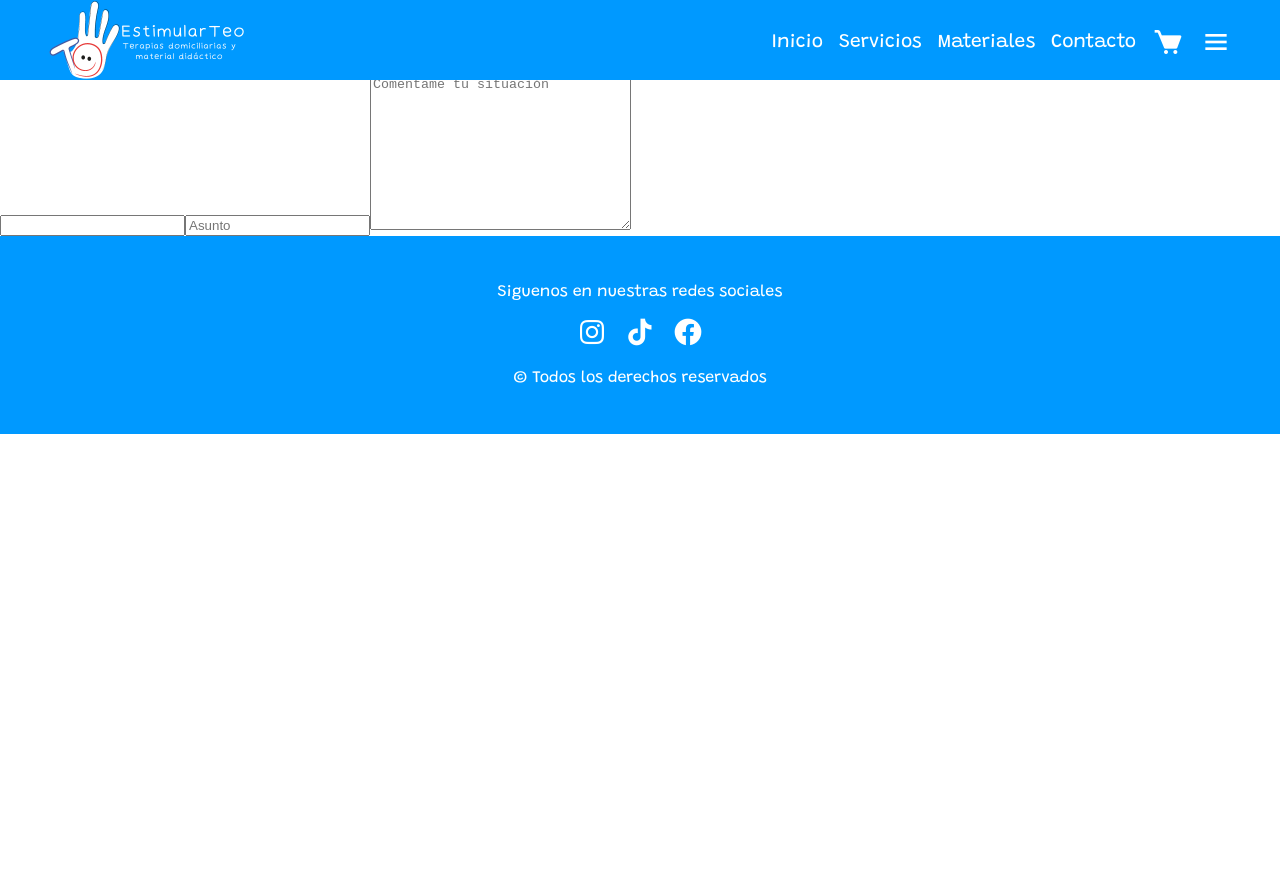
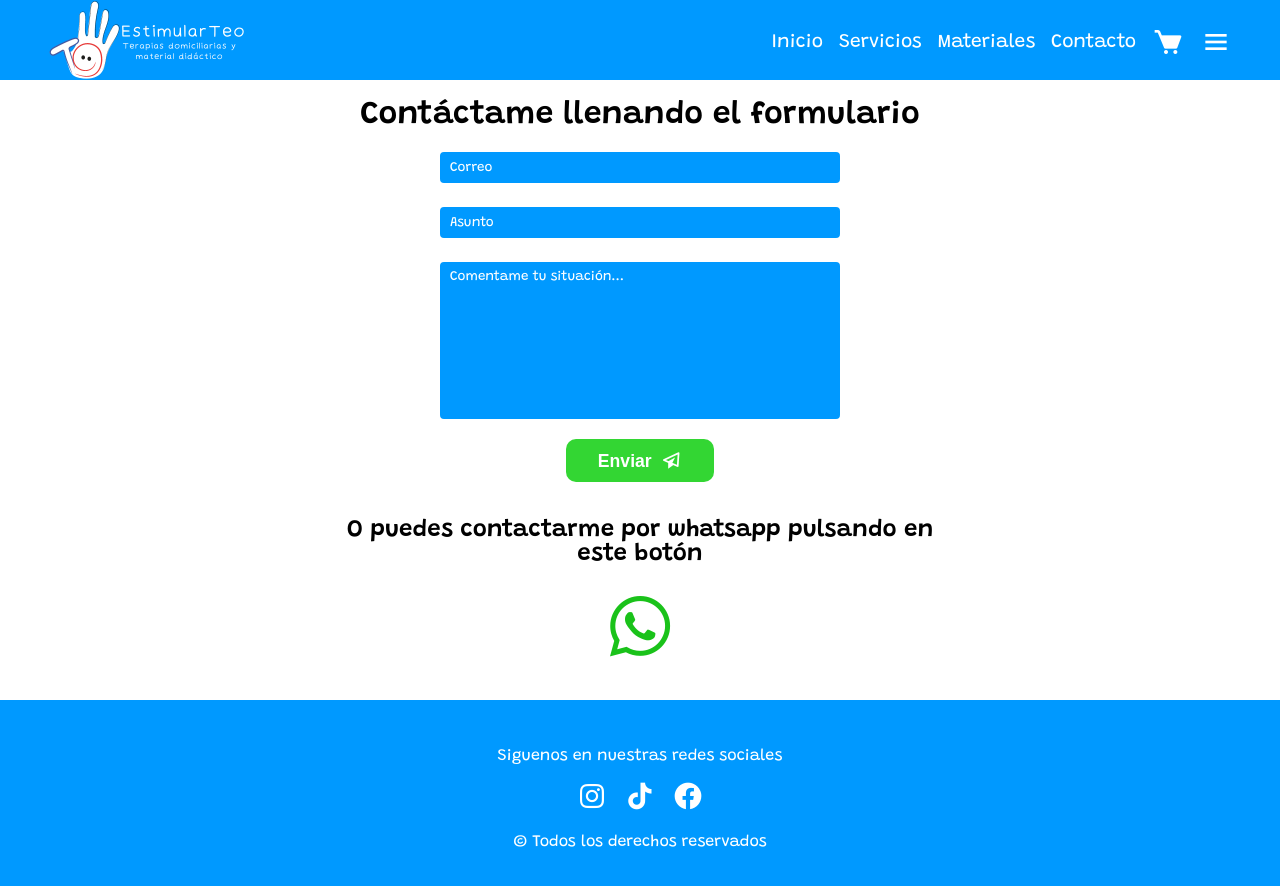
Before and after one commit to JuniorPacheco/estimularTeo, a Next.js app: page /contacto in a window 1280 px wide. Shown: the top 886 px of the page. Before the commit the page ends 800 px from the top, so only its background shows below. Built offline with nearby package versions, Linux system fonts and the light colour scheme.

Commit message:
Listo el formulario y botones que llevan a el

```diff
--- a/pages/contacto.js
+++ b/pages/contacto.js
@@ -11,15 +11,19 @@
             <form className='contacto__form'>
               <h1>Contáctame llenando el formulario</h1>
               <label>
-                <input type="email" />
+                <input type="email" placeholder='Correo' />
               </label>
               <label>
                 <input type="text" placeholder='Asunto' />
               </label>
               <label>
-                <textarea placeholder='Comentame tu situación' cols="30" rows="10"></textarea>
+                <textarea placeholder='Comentame tu situación...' cols="30" rows="10"></textarea>
               </label>
+              <button type='submit'>Enviar <i className='bx bx-paper-plane' ></i></button>
             </form>
+
+            <h2>O puedes contactarme por whatsapp pulsando en este botón</h2>
+            <i className='bx bxl-whatsapp' ></i>
           </div>
         </main>
     </Layout>
--- a/pages/servicios/estimulacion-temprana.js
+++ b/pages/servicios/estimulacion-temprana.js
@@ -1,4 +1,5 @@
 import React from 'react'
+import ButtonContacto from '../../components/ButtonContacto'
 import Layout from '../../components/Layout'
 
 const EstimulacionTemprana = () => {
@@ -24,6 +25,7 @@
                     - Apoya a las familias durante los primeros años críticos, ya que los padres son parte de la Intervenciónco, la integración, el pensamiento abstracto dentro de los marcadores de desarrollo.<br/>
                     </p>
                 </section>
+                <ButtonContacto />
             </div>
         </main>
     </Layout>
--- a/pages/servicios/integracion-sensorial.js
+++ b/pages/servicios/integracion-sensorial.js
@@ -1,4 +1,5 @@
 import React from 'react'
+import ButtonContacto from '../../components/ButtonContacto'
 import Layout from '../../components/Layout'
 
 const IntegracionSensorial = () => {
@@ -29,6 +30,7 @@
                     - Incomodidad ante texturas de materiales escolares, colbón, tempera, plastilina, entre otros.<br/>
                     </p>
                 </section>
+                <ButtonContacto />
             </div>
         </main>
     </Layout>
--- a/pages/servicios/neurodesarrollo.js
+++ b/pages/servicios/neurodesarrollo.js
@@ -1,4 +1,5 @@
 import React from 'react'
+import ButtonContacto from '../../components/ButtonContacto'
 import Layout from '../../components/Layout'
 
 const NeuroDesarrollo = () => {
@@ -25,6 +26,7 @@
                     -Evitar la aparición de un patrón de movimiento no deseado, promoviendo patrones de movimiento adecuados y funcionales.<br/>
                     </p>
                 </section>
+                <ButtonContacto />
             </div>
         </main>
     </Layout>
--- a/pages/servicios/neurorehabilitacion.js
+++ b/pages/servicios/neurorehabilitacion.js
@@ -1,4 +1,5 @@
 import React from 'react'
+import ButtonContacto from '../../components/ButtonContacto'
 import Layout from '../../components/Layout'
 
 const Neurorehabilitacion = () => {
@@ -24,6 +25,7 @@
                     -Escuchar, informar y asesorar a la familia del estado general del familiar, de pautas de manejo ante determinadas circunstancias y de los productos de apoyo y de las adaptaciones necesarias, haciéndoles partícipes del proceso de tratamiento.<br/>
                     </p>
                 </section>
+                <ButtonContacto />
             </div>
         </main>
     </Layout>
--- a/pages/servicios/terapia-en-la-escuela.js
+++ b/pages/servicios/terapia-en-la-escuela.js
@@ -1,4 +1,5 @@
 import React from 'react'
+import ButtonContacto from '../../components/ButtonContacto'
 import Layout from '../../components/Layout'
 
 const TerapiaEnLaEscuela = () => {
@@ -24,6 +25,7 @@
                     - Prevenir la aparición de nuevas dificultades y falta de participación.<br/><br/>
                     </p>
                 </section>
+                <ButtonContacto />
             </div>
         </main>
     </Layout>
--- a/styles/globals.css
+++ b/styles/globals.css
@@ -599,7 +599,7 @@
 .bannerGreen p,
 .bannerGreen i {
   margin: 0;
-  font-size: 1.4rem;
+  font-size: 1.2rem;
 }
 
 .bannerGreen i {
@@ -607,7 +607,8 @@
 }
 
 .bannerGreen h2 {
-  font-size: 1.4rem;
+  font-size: 1.2rem;
+  margin: 0;
 }
 
 @media (min-width: 768px) {
@@ -620,3 +621,117 @@
       font-size: 2rem;
     }
 }
+
+/* Contacto seccion */
+
+.contacto {
+  min-height: calc(100vh - 200px);
+}
+
+.contacto__container {
+  max-width: 600px;
+  margin: 0 auto;
+  margin-top: 100px;
+  text-align: center;
+  font-size: 0.8rem;
+}
+
+@media (min-width: 768px) {
+    .contacto__container {
+      font-size: 1rem;
+    }
+}
+
+.contacto__container > i {
+  font-size: 5rem;
+  transition: transform 0.3s ease-in-out;
+  color: rgb(26, 194, 26);
+  cursor: pointer;
+}
+
+.contacto__container > i:hover {
+  transform: scale(1.1, 1.1);
+}
+
+.contacto__form label {
+  display: block;
+  margin-bottom: 1.5rem;
+}
+
+.contacto__form label:last-of-type {
+  margin-bottom: 1rem;
+}
+
+.contacto__form button {
+  border: none;
+  background-color: rgb(51, 214, 51);
+  color: white;
+  padding: 0.6rem 2rem;
+  font-size: 1.1rem;
+  font-weight: bold;
+  border-radius: 10px;
+  transition: background-color 0.3s ease-in-out, transform 0.3s ease-in-out;
+  cursor: pointer;
+  margin-bottom: 1rem;
+}
+
+.contacto__form button:hover {
+  background-color: rgb(46, 192, 46);
+  transform: scale(1.05, 1.05);
+}
+
+.contacto__form button i {
+  position: relative;
+  top: 2px;
+  margin-left: 0.3rem;
+  font-size: 1.3rem;
+}
+
+.contacto__form label input,
+.contacto__form textarea {
+  font-family: var(--grandstander);
+  width: min(400px, calc(100% - 2rem));
+  padding: 0.4rem 0.5rem;
+  resize: none;
+  outline: none;
+  border: 2px solid var(--azul);
+  border-radius: 4px;
+  background-color: var(--azul);
+  color: white;
+}
+
+.contacto__form label input::placeholder,
+.contacto__form textarea::placeholder {
+  color: white;
+}
+
+.contacto__form label input:focus,
+.contacto__form textarea:focus {
+  outline: none;
+  border: 2px solid var(--azul);
+  box-shadow: 1px 1px 8px var(--azul);
+}
+
+/* Button contacto */
+
+.button__contacto-container {
+  display: flex;
+  justify-content: center;
+  align-items: center;
+}
+
+.button__Contacto {
+  border-radius: 5px;
+  border: none;
+  background-color: var(--azul);
+  color: white;
+  font-size: 1.2rem;
+  padding: 0.5rem 2rem;
+  cursor: pointer;
+  transition: background-color 0.3s ease-in-out, transform 0.3s ease-in-out;
+}
+.button__Contacto:hover {
+  transform: scale(1.05, 1.05);
+  background-color: #0779c5;
+
+}
```
Also changed, not shown: components/ButtonContacto.js (added, +16 -0 lines).
